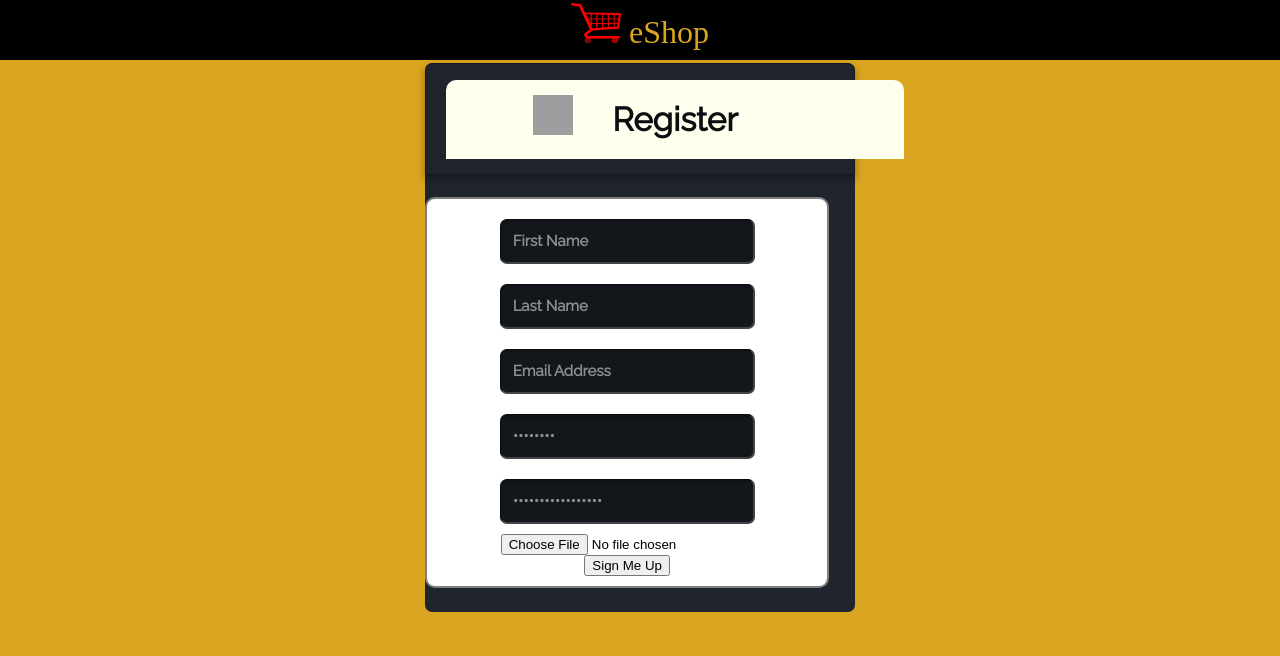
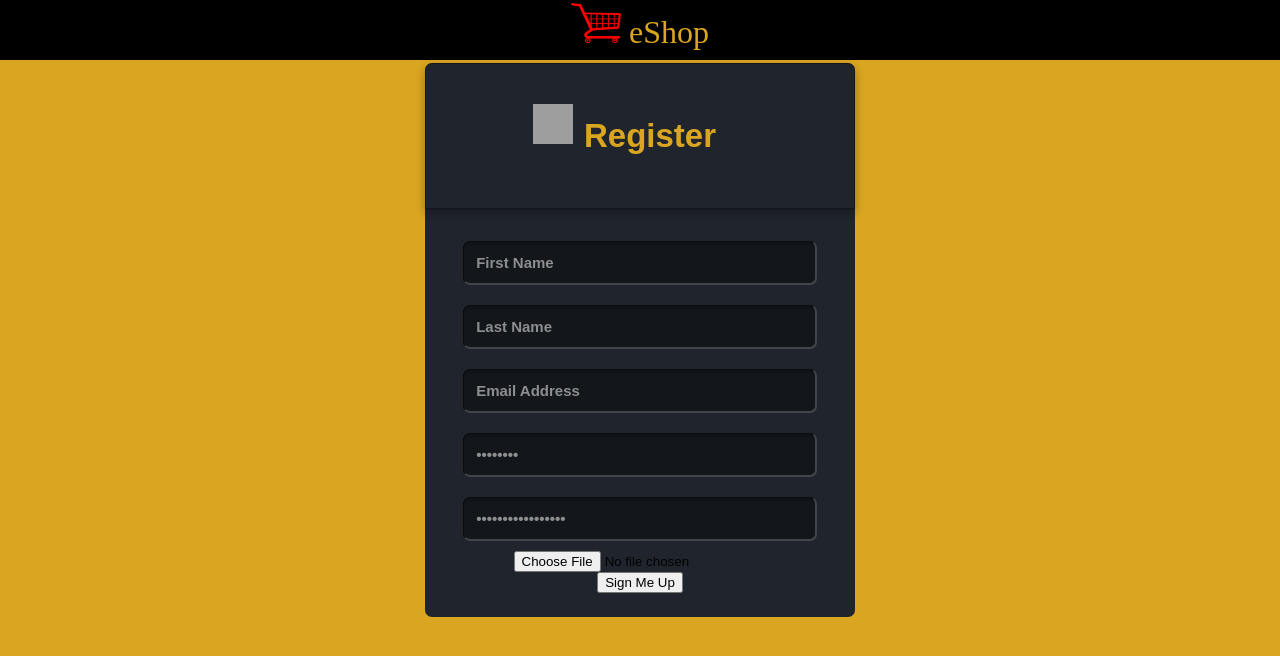
Before and after one commit to yasseraboelsaad/eShop, a PHP site: page /signup.php in a window 1280 px wide. Shown: the top 656 px of the page. Run offline with PHP 8.4, Linux system fonts and the light colour scheme; grey boxes are pictures that could not be loaded.

Commit message:
Authentication Fixed.

```diff
--- /dev/null
+++ b/css/stylesheet_auth.css
@@ -0,0 +1,124 @@
+#topbar{
+	   position:fixed;
+	   top:0;
+	   left:0;
+	   width:100%;
+	   height:60px;
+	   background-color:black;
+	   color: #DAA520;
+	   text-align: center;
+	   font-size: 200%;
+
+}
+
+body{
+	background-color: #DAA520;
+}
+a:link {
+    color: #DAA520;
+    text-decoration: none;
+}
+
+a:visited {
+    color: #DAA520;
+}
+
+
+a:hover {
+    color: #DAA520;
+}
+
+
+a:active {
+    color: #DAA520;
+}
+
+.content {
+	width:80%;
+	margin:0 auto;
+
+}
+.Regisration {
+	width: 34%;
+	text-align:center;
+	margin: 0 auto;
+	margin-top:5%;
+	background:#20252D;
+	border-radius:7px;
+	-webkit-border-radius:7px;
+	-moz-border-radius:7px;
+	-o-border-radius:7px;
+	padding-bottom: 3px;
+
+}
+
+.Regisration-head {
+	 border-top-left-radius:7px;
+	-webkit-border-top-left-radius:7px;
+	-moz-border-top-left-radius:7px;
+	-o-border-top-left-radius:7px;
+	border-top-right-radius:7px;
+	-webkit-border-top-right-radius:7px;
+	-moz-border-top-right-radius:7px;
+	-o-border-top-right-radius:7px;
+	text-align: center;
+	padding:1.6em 0;
+	border: 1px solid rgba(0, 0, 0, 0.37);
+	box-shadow: 0px 4px 10px 0px rgba(1, 3, 12, 0.33);
+	-webkit-box-shadow: 0px 4px 10px 0px rgba(1, 3, 12, 0.33);
+	-o-	box-shadow: 0px 4px 10px 0px rgba(1, 3, 12, 0.33);
+	-moz-box-shadow: 0px 4px 10px 0px rgba(1, 3, 12, 0.33);
+	position: relative;
+}
+.Regisration-head span{
+	background: url(../images/user-icon.png) no-repeat -5px -6px;
+	position: absolute;
+	top: 28%;
+	left: 25%;
+	height: 40px;
+	width: 40px;
+}
+.Regisration-head h2{
+	color: #DAA520;     /* This is the color of 'Register' */
+	font-size: 33px;
+	font-weight: 700;
+	margin-left:20px;
+	font-family: 'Raleway', sans-serif;
+
+}
+.Regisration form {
+	text-align: center;
+	margin:5% 0%;
+	position:relative;
+
+}
+.Regisration form input[type="text"],.Regisration form input[type="password"]{
+	font-size: 15px;
+	outline: none;
+	font-weight: 600;
+	color:#8D8E8F;
+	padding: 12px 12px;
+	width:76%;
+	border-top:1px solid #090B0D;
+	border-right:2px solid #424549;
+	border-bottom:2px solid #424549;
+	border-left:1px solid #090B0D;
+	margin: 10px 1em;
+	border-radius:7px;
+	-webkit-border-radius:7px;
+	-moz-border-radius:7px;
+	-o-border-radius:7px;
+	background: #13161B;
+	box-shadow: inset 0px 3px 0px 0px rgba(5, 5, 5, 0.15);
+	-webkit-box-shadow: inset 0px 3px 0px 0px rgba(5, 5, 5, 0.15);
+	-o-box-shadow: inset 0px 3px 0px 0px rgba(5, 5, 5, 0.15);
+	-moz-box-shadow: inset 0px 3px 0px 0px rgba(5, 5, 5, 0.15);
+	font-family: 'Raleway', sans-serif;
+
+}
+.Regisration form input[type="text"]:hover,.Regisration form input[type="password"]:hover{
+	box-shadow: 0 0 1em #56AF00;
+	-webkit-box-shadow: 0 0 1em #56AF00;
+	-o-box-shadow: 0 0 1em #56AF00;
+	-moz-box-shadow: 0 0 1em #56AF00;
+}
--- a/login.php
+++ b/login.php
@@ -7,7 +7,7 @@
 		<title>
 			Sign up
 		</title>
-		<link rel="stylesheet" type="text/css" href="css/stylesheet.css">
+		<link rel="stylesheet" type="text/css" href="css/stylesheet_auth.css">
 	</head>
 	<body>
 		<div id="topbar">
--- a/signup.php
+++ b/signup.php
@@ -7,7 +7,7 @@
 		<title>
 			Sign up
 		</title>
-		<link rel="stylesheet" type="text/css" href="css/stylesheet.css">
+		<link rel="stylesheet" type="text/css" href="css/stylesheet_auth.css">
 	</head>
 	<body>
 		<div id="topbar">
```
